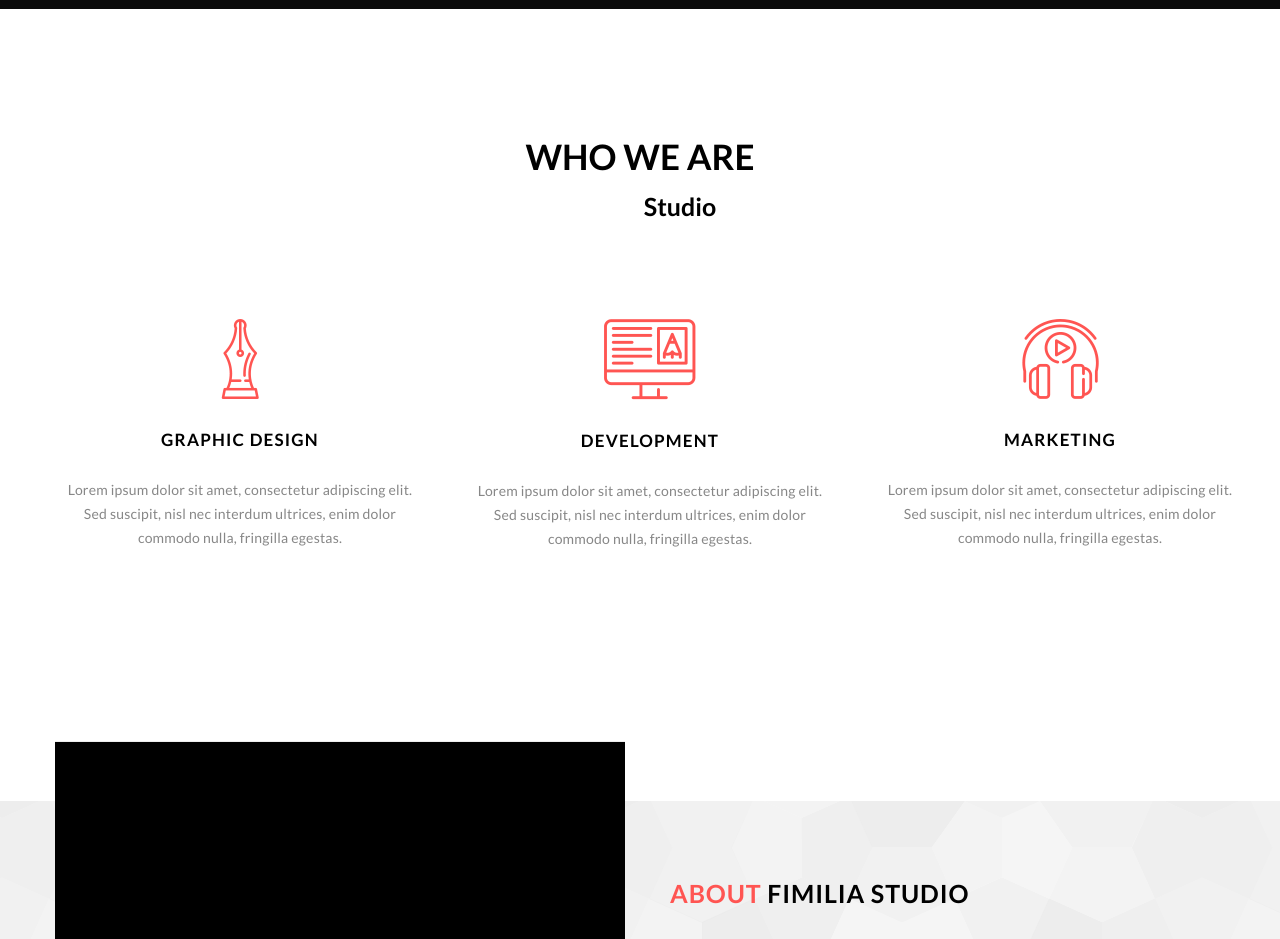
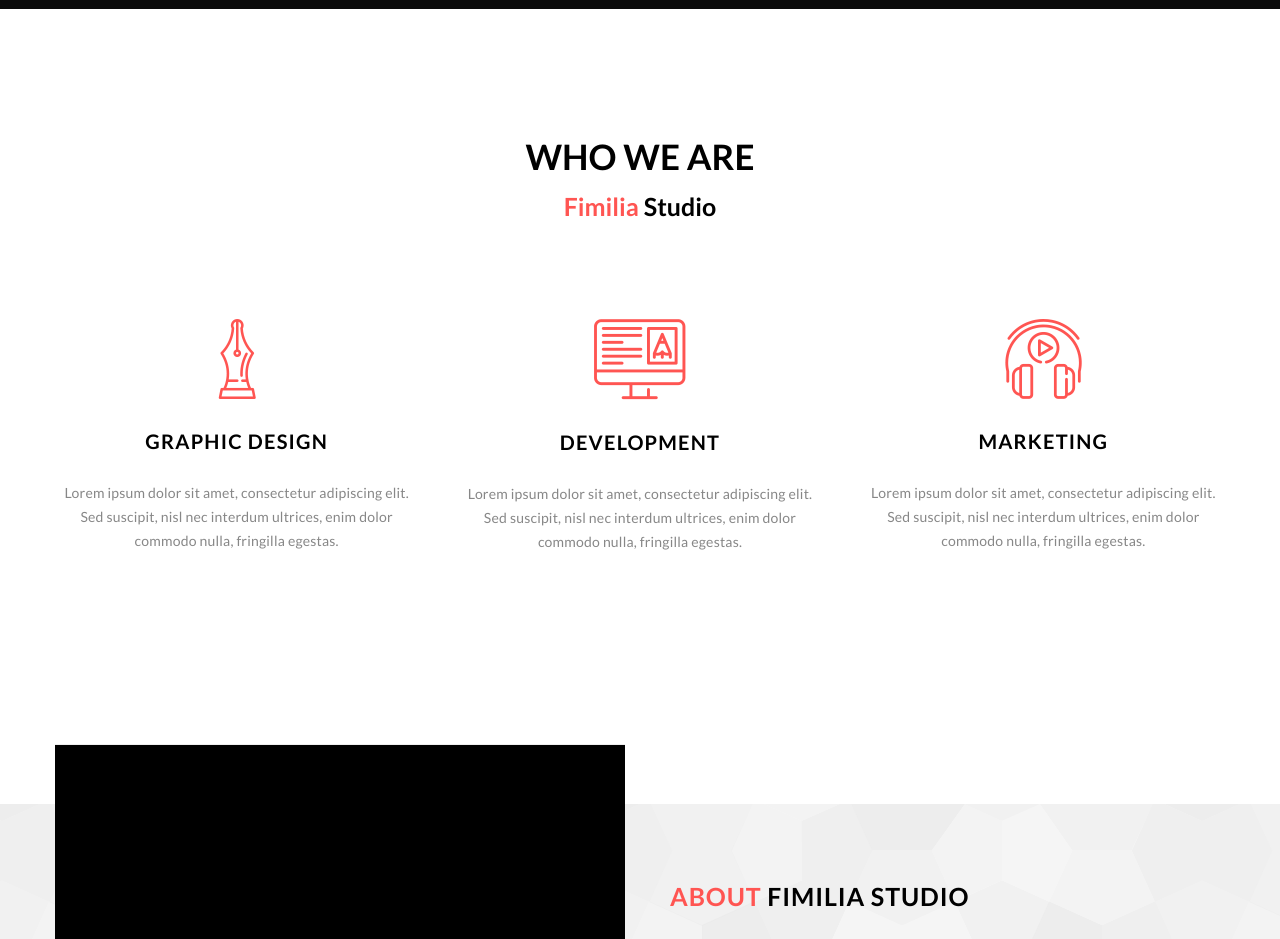
Before and after one commit to goshakri/google-Home-page1, a React (Create React App) app: page / in a window 1280 px wide. Shown: the part 900-1839 px from the top of the page. Built offline with nearby package versions, Linux system fonts and the light colour scheme.

Commit message:
Fixed text all block infoSection

```diff
--- a/src/App.js
+++ b/src/App.js
@@ -131,28 +131,28 @@ function App() {
             <div className="InfoSection u-pt-130 u-pb-130 u-pt-md-0 u-pb-md-0">
               <div className="InfoSection-content u-pt-md-100">
                 <div className="InfoSection-item u-pb-120">
-                  <div className="InfoSection-title">
-                    <h2 className="InfoSection-title u-pb-20">WHO WE ARE</h2>
-                    <p className="InfoSection-title InfoSection-title--text"> <span className="Slider-title Slider-title--red"> Fimilia </span> Studio</p>
+                  <div className="Text">
+                    <h2 className="Text--title u-pb-20">WHO WE ARE</h2>
+                    <p className="Text--smallTitle"><span className="u-color-red">Fimilia</span> Studio</p>
                   </div>
 
                   <div className="InfoSection-wrappers u-pt-100">
                     <div className="InfoSection-blockNews u-pr-40">
-                      <img className="InfoSection-images" src={iconone} alt="" />
-                      <h3 className="InfoSection-blockNews InfoSection-blockNews--text">GRAPHIC DESIGN</h3>
-                      <p className="InfoSection-textp">Lorem ipsum dolor sit amet, consectetur adipiscing elit. Sed suscipit, nisl nec interdum ultrices, enim dolor commodo nulla, fringilla egestas.</p>
+                      <img className="InfoSection-images u-pb-30" src={iconone} alt="" />
+                      <h3 className="InfoSection-text u-pb-30">GRAPHIC DESIGN</h3>
+                      <p className="Text--verdana">Lorem ipsum dolor sit amet, consectetur adipiscing elit. Sed suscipit, nisl nec interdum ultrices, enim dolor commodo nulla, fringilla egestas.</p>
                     </div>
 
                     <div className="InfoSection-blockNews ">
-                      <img className="InfoSection-images" src={icontoo} alt="" />
-                      <h3 className="InfoSection-blockNews InfoSection-blockNews--text">DEVELOPMENT</h3>
-                      <p className="InfoSection-textp">Lorem ipsum dolor sit amet, consectetur adipiscing elit. Sed suscipit, nisl nec interdum ultrices, enim dolor commodo nulla, fringilla egestas.</p>
+                      <img className="InfoSection-images u-pb-30" src={icontoo} alt="" />
+                      <h3 className="InfoSection-text u-pb-30">DEVELOPMENT</h3>
+                      <p className="Text--verdana">Lorem ipsum dolor sit amet, consectetur adipiscing elit. Sed suscipit, nisl nec interdum ultrices, enim dolor commodo nulla, fringilla egestas.</p>
                     </div>
 
                     <div className="InfoSection-blockNews u-pl-40">
-                      <img className="InfoSection-images" src={iconthree} alt="" />
-                      <h3 className="InfoSection-blockNews InfoSection-blockNews--text">MARKETING</h3>
-                      <p className="InfoSection-textp">Lorem ipsum dolor sit amet, consectetur adipiscing elit. Sed suscipit, nisl nec interdum ultrices, enim dolor commodo nulla, fringilla egestas.</p>
+                      <img className="InfoSection-images u-pb-30" src={iconthree} alt="" />
+                      <h3 className="InfoSection-text u-pb-30">MARKETING</h3>
+                      <p className="Text--verdana">Lorem ipsum dolor sit amet, consectetur adipiscing elit. Sed suscipit, nisl nec interdum ultrices, enim dolor commodo nulla, fringilla egestas.</p>
                     </div>
                   </div>
                 </div>
--- a/src/stylesheets/_utilities.scss
+++ b/src/stylesheets/_utilities.scss
@@ -394,4 +394,8 @@
   &-color-blue {
     color: #55acee;
   }
+
+  &-text-center {
+    text-align: center;
+  }
 }
--- a/src/stylesheets/modules/_InfoSection.scss
+++ b/src/stylesheets/modules/_InfoSection.scss
@@ -2,16 +2,6 @@
 
   &-content {
     text-align: center;
-  }
-
-  &-title {
-    font-family: 'Lato', sans-serif;
-    font-weight: 700;
-    font-size: 35px;
-
-    &--text {
-      font-size: 25px;
-    }
   }
 
   &-wrappers {
@@ -28,6 +18,12 @@
       padding-top: 30px;
       font-size: 17px;
     }
+  }
+
+  &-text {
+    font-family: 'Lato', sans-serif;
+    font-size: 20px;
+    font-weight: 700;
   }
 
   &-textp {
--- a/src/stylesheets/modules/_Text.scss
+++ b/src/stylesheets/modules/_Text.scss
@@ -4,6 +4,25 @@
   &--red {
     color: #ff5552;
   }
+
+  &--title {
+    font-size: 35px;
+    font-weight: 700;
+  }
+
+  &--smallTitle {
+    font-size: 25px;
+    font-weight: 700;
+  }
+
+  &--verdana {
+    font-size: 14px;
+    font-weight: 400;
+    color: #878787;
+    line-height: 24px;
+    letter-spacing: 0.2px;
+  }
+
 
   &-familiastuido {
     font-family: 'Lato', sans-serif;
```
